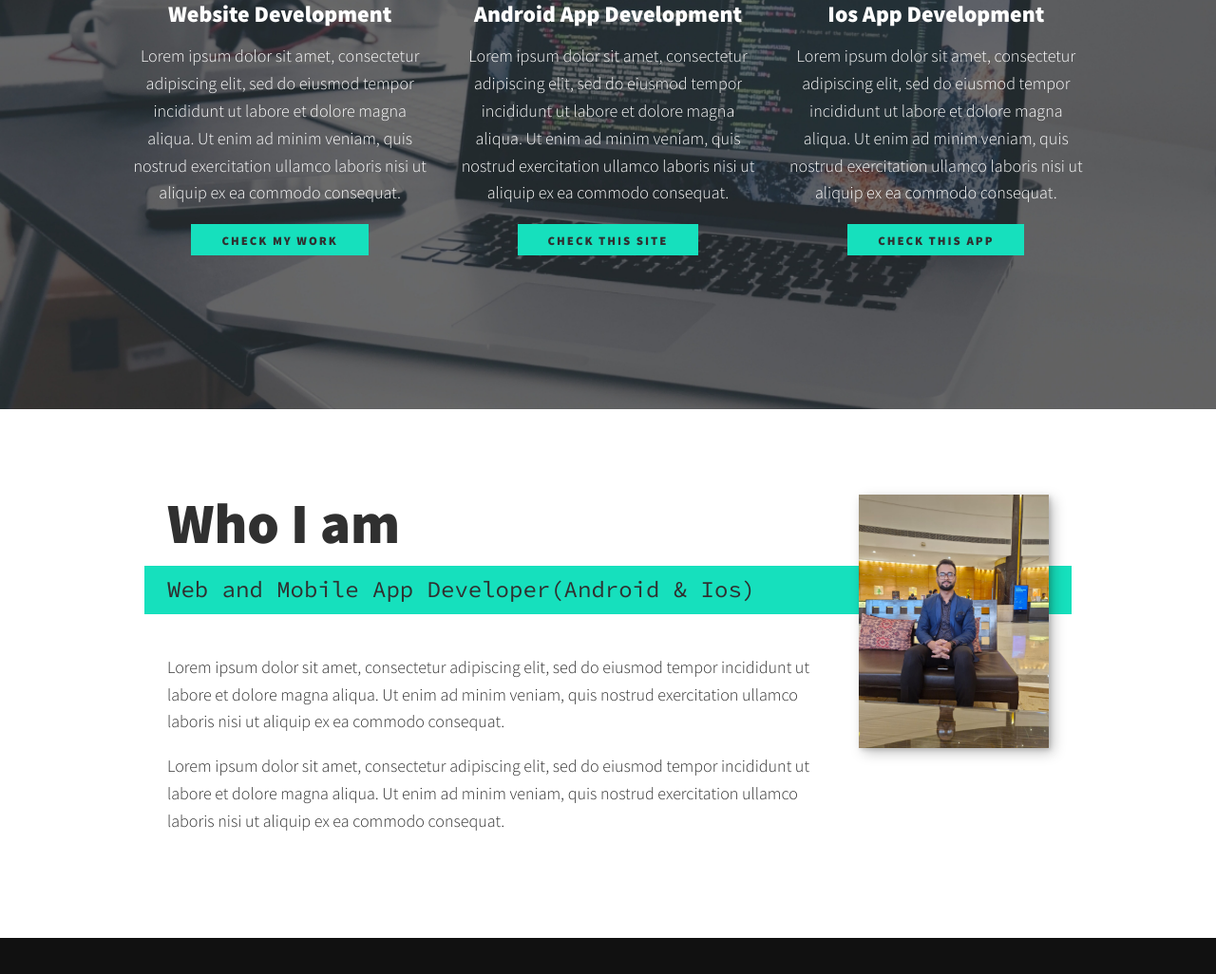
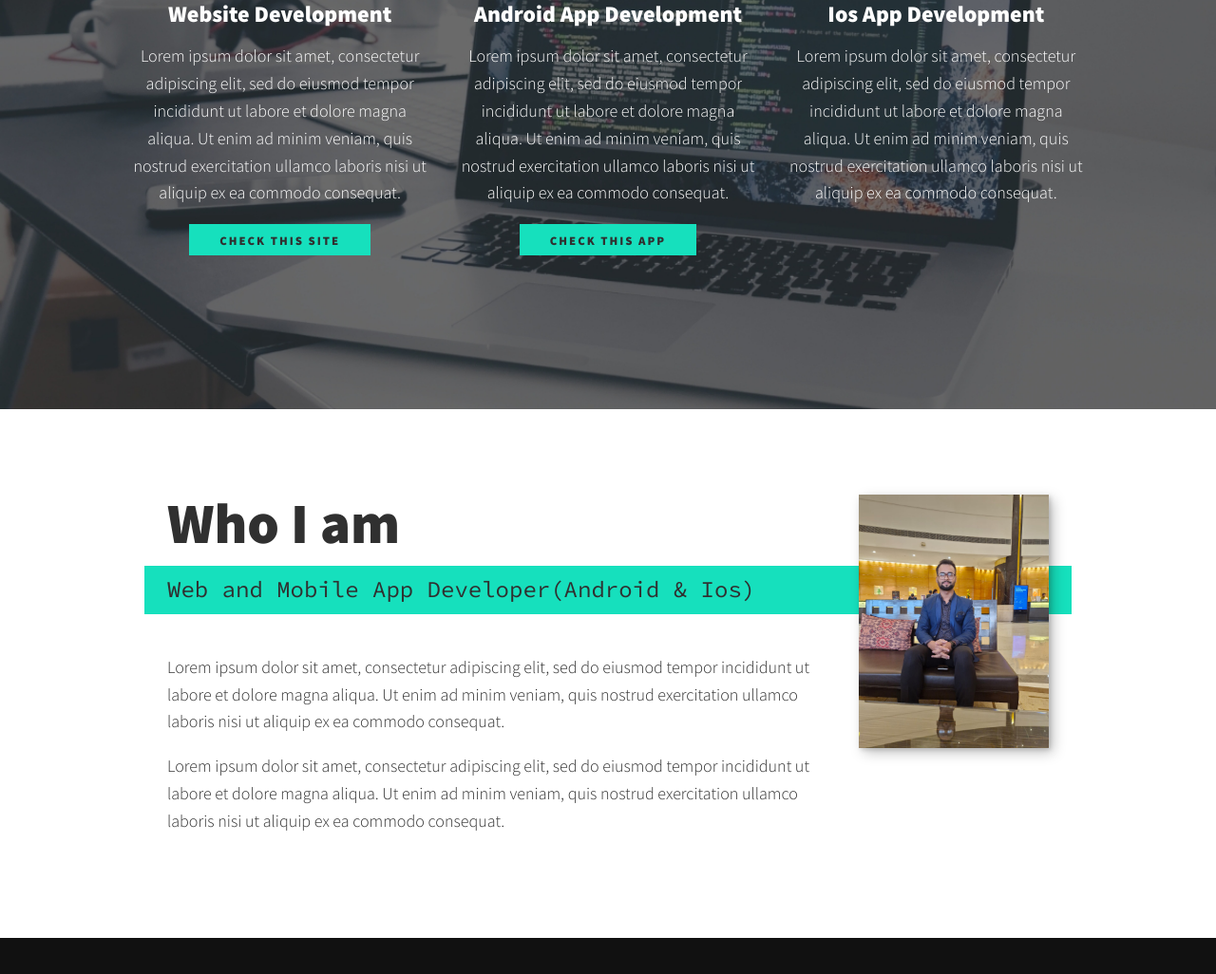
Before and after one commit to Contact-HimanshuVerma/site, a plain HTML site: page index.html in a window 1280 px wide. Shown: the part 787-1813 px from the top of the page at 95% size. Drawn offline with nearby package versions, Linux system fonts and the light colour scheme.

Commit message:
Update index.html

```diff
--- a/index.html
+++ b/index.html
@@ -46,19 +46,19 @@
                 <div class="service">
                     <h3>Website Development</h3>
                     <p>Lorem ipsum dolor sit amet, consectetur adipiscing elit, sed do eiusmod tempor incididunt ut labore et dolore magna aliqua. Ut enim ad minim veniam, quis nostrud exercitation ullamco laboris nisi ut aliquip ex ea commodo consequat.</p>
-                                <a href="https://www.wysbryx.com/" class="btn">Check My Work</a>
+                                <a href="https://www.wysbryx.com/" class="btn">Check this site</a>
                 </div> <!-- / service -->
 
                 <div class="service">
                     <h3>Android App Development</h3>
                     <p>Lorem ipsum dolor sit amet, consectetur adipiscing elit, sed do eiusmod tempor incididunt ut labore et dolore magna aliqua. Ut enim ad minim veniam, quis nostrud exercitation ullamco laboris nisi ut aliquip ex ea commodo consequat.</p>
-                                <a href="#work" class="btn">Check this site</a>
+                                 <a href="https://play.google.com/store/apps/details?id=in.org.industree.survey.collect" class="btn">Check this App</a>
                 </div> <!-- / service -->
 
                 <div class="service">
                     <h3>Ios App Development</h3>
                     <p>Lorem ipsum dolor sit amet, consectetur adipiscing elit, sed do eiusmod tempor incididunt ut labore et dolore magna aliqua. Ut enim ad minim veniam, quis nostrud exercitation ullamco laboris nisi ut aliquip ex ea commodo consequat.</p>
-                                <a href="https://play.google.com/store/apps/details?id=in.org.industree.survey.collect" class="btn">Check this App</a>
+
                 </div> <!-- / service -->
             </div> <!-- / services -->
 
```
